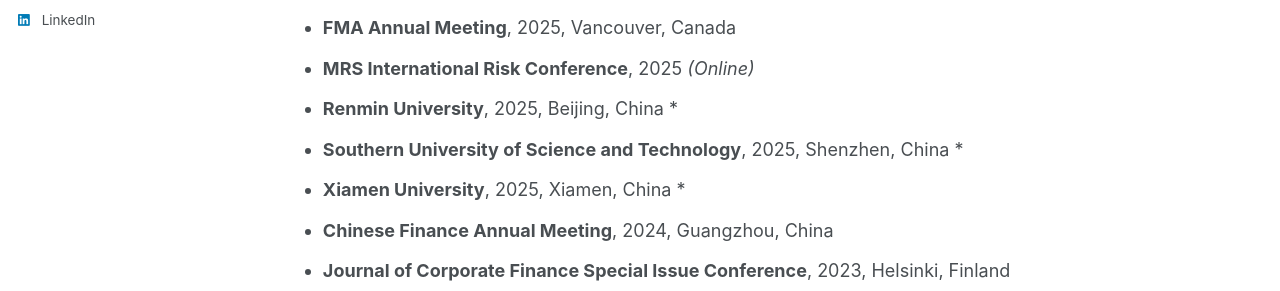
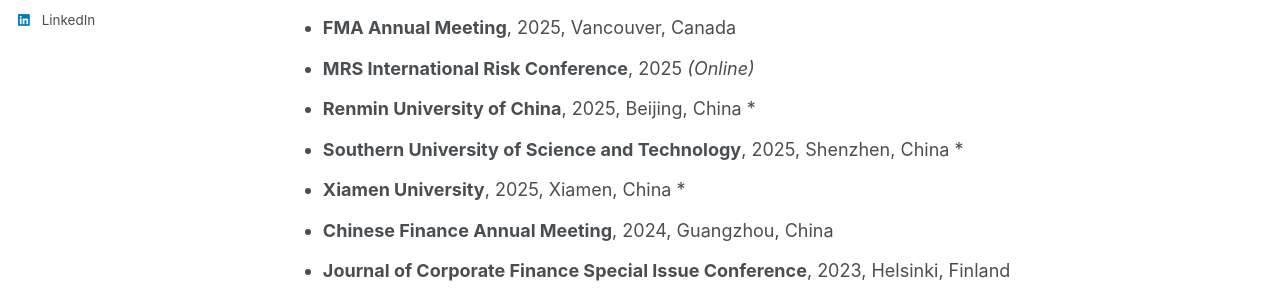
Before and after one commit to Liora-Lei/Lei-Lei, a Jekyll site: the page built from presentation.md, in a window 1280 px wide and 1045 px high. Shown: the part 436-727 px from the top of the window. Built offline with Jekyll 4.4.1, drawn with Linux system fonts in a browser that asks for light colours; a script that is not in the unit is left out.

Commit message:
Update presentation.md

```diff
--- a/presentation.md
+++ b/presentation.md
@@ -15,7 +15,7 @@
 - **Massey Sustainable Finance Conference**, 2025, Nanjing, China
 - **FMA Annual Meeting**, 2025, Vancouver, Canada
 - **MRS International Risk Conference**, 2025 *(Online)*
-- **Renmin University**, 2025, Beijing, China *
+- **Renmin University of China**, 2025, Beijing, China *
 - **Southern University of Science and Technology**, 2025, Shenzhen, China *
 - **Xiamen University**, 2025, Xiamen, China *
 - **Chinese Finance Annual Meeting**, 2024, Guangzhou, China
```
